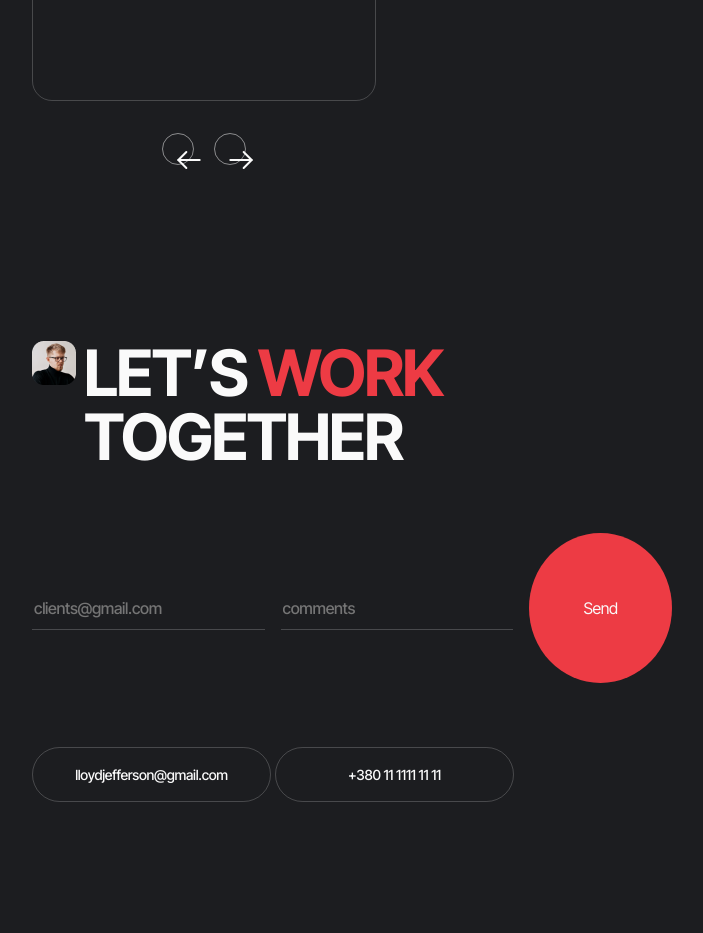
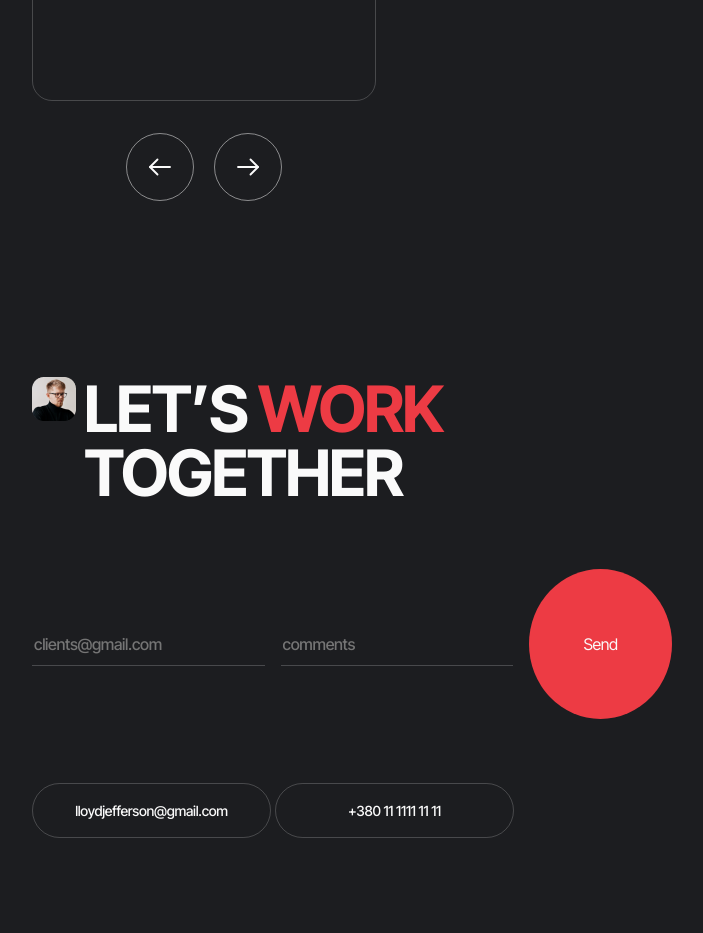
Before and after one commit to GoitStudentsWorks/107_js_DmytroK-goit, a website built with Vite: page src/index.html in a window 1280 px wide. Shown: the part 8200-9133 px from the top of the page, without its empty margins (288-991 px from the left). Built offline with nearby package versions, Linux system fonts and the light colour scheme; no server answers; what accordion-js would draw is missing.

Commit message:
project_corect_img_X2_&&_reviews_arrows

```diff
--- a/src/css/projects.css
+++ b/src/css/projects.css
@@ -120,16 +120,19 @@
 	.img-1 {
 		background-image: url(../img/project-img/swiper_mob_img1_x2.png);
 		background-repeat: no-repeat;
+		background-size: contain;
 	}
 
 	.img-2 {
 		background-image: url(../img/project-img/swiper_mob_img2_x2.png);
 		background-repeat: no-repeat;
+		background-size: contain;
 	}
 
 	.img-3 {
 		background-image: url(../img/project-img/swiper_mob_img3_x2.png);
 		background-repeat: no-repeat;
+		background-size: contain;
 	}
 }
 
@@ -263,17 +266,19 @@ li.project-slide {
 	.img-1 {
 		background-image: url(../img/project-img/swiper_img1_x1.png);
 		background-repeat: no-repeat;
+		background-size: contain;
 	}
 
 	.img-2 {
 		background-image: url(../img/project-img/swiper_img2_x1.png);
 		background-repeat: no-repeat;
+		background-size: contain;
 	}
 
 	.img-3 {
-
 		background-image: url(../img/project-img/swiper_img3_x1.png);
 		background-repeat: no-repeat;
+		background-size: contain;
 	}
 
 	@media screen and (min-device-pixel-ratio: 2),
@@ -281,16 +286,19 @@ li.project-slide {
 		.img-1 {
 			background-image: url(../img/project-img/swiper_img1_x2.png);
 			background-repeat: no-repeat;
+			background-size: contain;
 		}
 
 		.img-2 {
 			background-image: url(../img/project-img/swiper_img2_x2.png);
 			background-repeat: no-repeat;
+			background-size: contain;
 		}
 
 		.img-3 {
 			background-image: url(../img/project-img/swiper_img3_x2.png);
 			background-repeat: no-repeat;
+			background-size: contain;
 		}
 	}
 
@@ -417,49 +425,57 @@ li.project-slide {
 	}
 
 	.swiper-slide-part-2 {
+		display: flex;
+		flex-direction: row;
+		align-items: center;
+		justify-content: center;
 		width: 50%;
 		height: 100%;
 		flex-shrink: 0;
-		padding: 100px 0 100px 0;
+		padding: 130px 0 130px 0;
 	}
 
 	.swiper-part-img {
 		width: 582px;
 		height: 100%;
 		object-fit: cover;
+		background-size: contain;
 		background: #242527;
 	}
 
 	.img-1 {
 		background-image: url(../img/project-img/swiper_img1_x1.png);
 		background-repeat: no-repeat;
+		background-size: contain;
 	}
 
 	.img-2 {
 		background-image: url(../img/project-img/swiper_img2_x1.png);
 		background-repeat: no-repeat;
+		background-size: contain;
 	}
 
 	.img-3 {
 		background-image: url(../img/project-img/swiper_img3_x1.png);
 		background-repeat: no-repeat;
+		background-size: contain;
 	}
 
 	@media screen and (min-device-pixel-ratio: 2),
 	(min-resolution: 192dpi) {
 		.img-1 {
 			background-image: url(../img/project-img/swiper_img1_x2.png);
-			background-repeat: no-repeat;
+			background-size: contain;
 		}
 
 		.img-2 {
 			background-image: url(../img/project-img/swiper_img2_x2.png);
-			background-repeat: no-repeat;
+			background-size: contain;
 		}
 
 		.img-3 {
 			background-image: url(../img/project-img/swiper_img3_x2.png);
-			background-repeat: no-repeat;
+			background-size: contain;
 		}
 	}
 
--- a/src/css/reviews.css
+++ b/src/css/reviews.css
@@ -23,29 +23,38 @@
   display: flex;
 }
 
-
-.swiper-button-review,
 .review-btn-container {
-  display: flex;
-  justify-content: center;
-  align-items: center;
-  gap: 20px;
+	width: 116px;
+	height: 52px;
+	margin: 0 auto;
+	display: flex;
+	align-items: center;
+	justify-content: center;
+	flex-shrink: 0;
+	gap: 12px;
 }
 
-.review-btn,
-.swiper-button-icon-review {
-  padding: 10px;
-  border-radius: 50%;
-  width: 32px;
-  height: 32px;
-  background-color: transparent;
-  border: 1px solid rgba(250, 250, 250, 0.5);
-  cursor: pointer;
-  transform: none;
+.review-btn {
+	width: 52px;
+	height: 52px;
+	border-radius: 60px;
+	border: 1px solid rgba(250, 250, 250, 0.50);
+	flex-shrink: 0;
+	display: flex;
+	padding: 14px;
+	justify-content: center;
+	align-items: center;
+	gap: 10px;
 }
 
 .review-btn:hover {
   transform: scale(1.01);
+}
+.swiper-button-prev-review.swiper-button-disabled {
+	opacity: 0.4;
+}
+.swiper-button-next-review.swiper-button-disabled {
+	opacity: 0.4;
 }
 
 .review-left-arrow {
@@ -159,6 +168,18 @@
     width: calc(50% - 16px);
     height: 302px;
   }
+
+	.review-btn-container {
+		width: 156px;
+		height: 68px;
+		gap: 20px;
+	}
+
+	.review-btn {
+		width: 68px;
+		height: 68px;
+		padding: 18px;
+	}
 }
 
 @media screen and (min-width: 1440px) {
@@ -173,7 +194,8 @@
   }
 
   .swiper-slide {
-    width: calc(25% - 16px);
+    width: calc(20% - 16px);
     height: 302px;
   }
+
 }
--- a/src/partials/projects.html
+++ b/src/partials/projects.html
@@ -1,4 +1,4 @@
-<section class="container">
+<section class="container" id="projects">
 
 	<div class="project-container">
 
--- a/src/partials/reviews.html
+++ b/src/partials/reviews.html
@@ -7,18 +7,23 @@
       </div>
       <!-- navigation buttons -->
       <div class="review-btn-container">
-        <div class="swiper-button-prev-review review-btn">
-          <svg class="review-btn-svg review-left-arrow icon-left-review" width="24" height="24">
-            <use href="./img/javascript.svg#icon-arrow-narrow-right-new"></use>
-          </svg>
+        <div class="swiper-button-prev-review">
+					<div class="review-btn">
+						<svg class="review-btn-svg review-left-arrow" width="24" height="24">
+							<use href="./img/javascript.svg#icon-arrow-narrow-right-new"></use>
+						</svg>
+					</div>
         </div>
-        <div class="swiper-button-next-review review-btn">
-          <svg class="review-btn-svg icon-right-review" width="24" height="24">
-            <use href="./img/javascript.svg#icon-arrow-narrow-right-new"></use>
-          </svg>
+        <div class="swiper-button-next-review">
+          <div class="review-btn">
+						<svg class="review-btn-svg" width="24" height="24">
+							<use href="./img/javascript.svg#icon-arrow-narrow-right-new"></use>
+						</svg>
+					</div>
         </div>
       </div>
       <!-- <div class="swiper-pagination"></div> -->
+
     </div>
   </div>
 </section>
```
